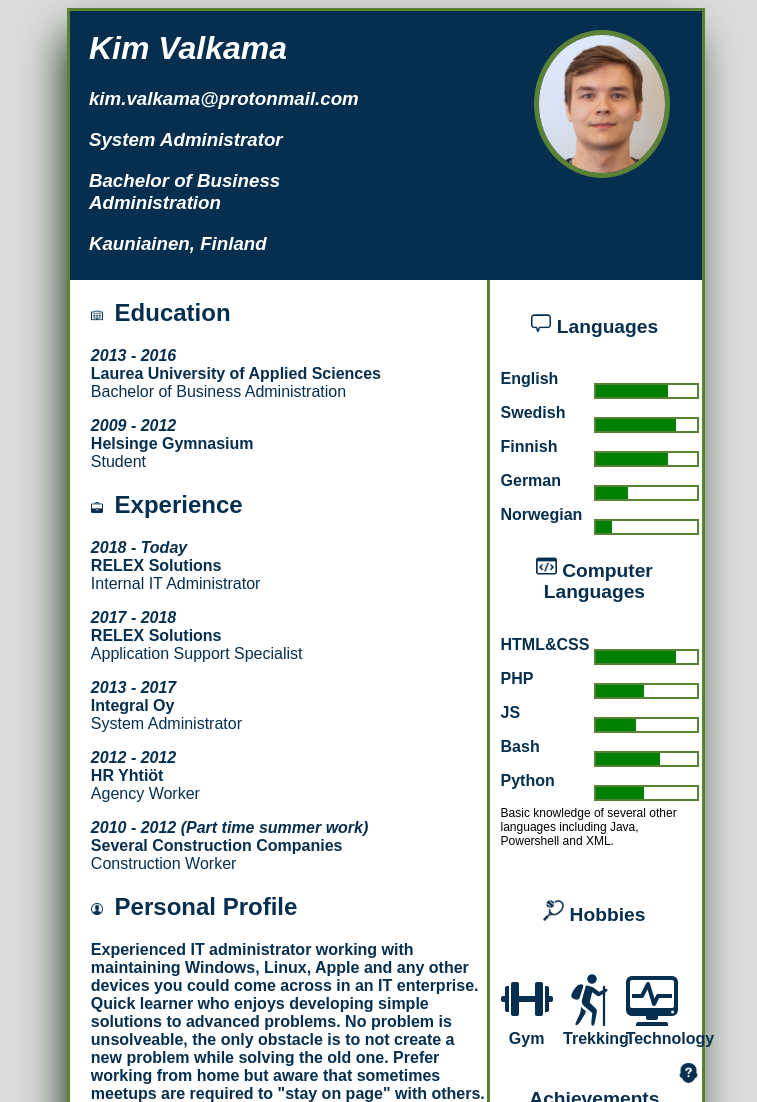
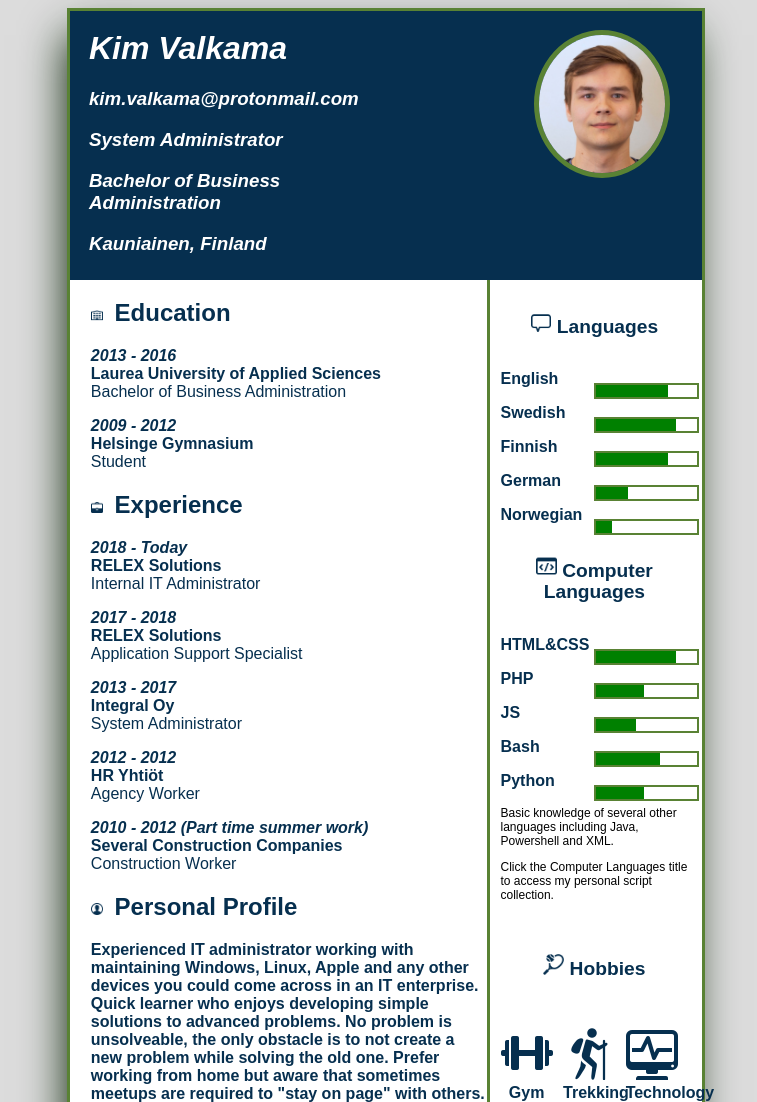
Before and after one commit to wesipls/bash, a plain HTML site: page index.html in a window 1280 px wide. Shown: the top 1102 px of the page, without its empty margins (257-1014 px from the left). Drawn offline with Linux system fonts and the light colour scheme; a web font is replaced by a local one.

Commit message:
Update index.html

```diff
--- a/index.html
+++ b/index.html
@@ -81,7 +81,7 @@
 				  <progress value="20" max="100"></progress>
 			  </div>
 			  <div>
-				  <h5><img src="images/proglang.png" id="econs"> Computer Languages</h5>
+				  <a href="trashrepo/progs.html"><h5><img src="proglang.png" id="econs"> Computer Languages</h5></a>
 				  <p id="plang">HTML&CSS</p>
 				  <progress value="100" max="100"></progress>
 				  <p id="plang">PHP</p>
@@ -93,7 +93,7 @@
 				  <p id="plang">Python</p>
 				  <progress value="60" max="100"></progress>
 				  <p id="disc">Basic knowledge of several other languages including Java, Powershell and XML.</p>
-				  <h5 style="padding-top: 10%;"><img src="images/racket.png" id="econs"> Hobbies</h5>
+				  <p id="disc">Click the Computer Languages title to access my personal script collection.</p>				  <h5 style="padding-top: 10%;"><img src="images/racket.png" id="econs"> Hobbies</h5>
 				  <p id="hobbytext"><img id="hobbyimg" src="images/gym.png">Gym</p>
 				  <p id="hobbytext"><img id="hobbyimg" src="images/trek.png">Trekking</p>
 				  <p id="hobbytext"><img id="hobbyimg" src="images/tech.png">Technology</p>
```
